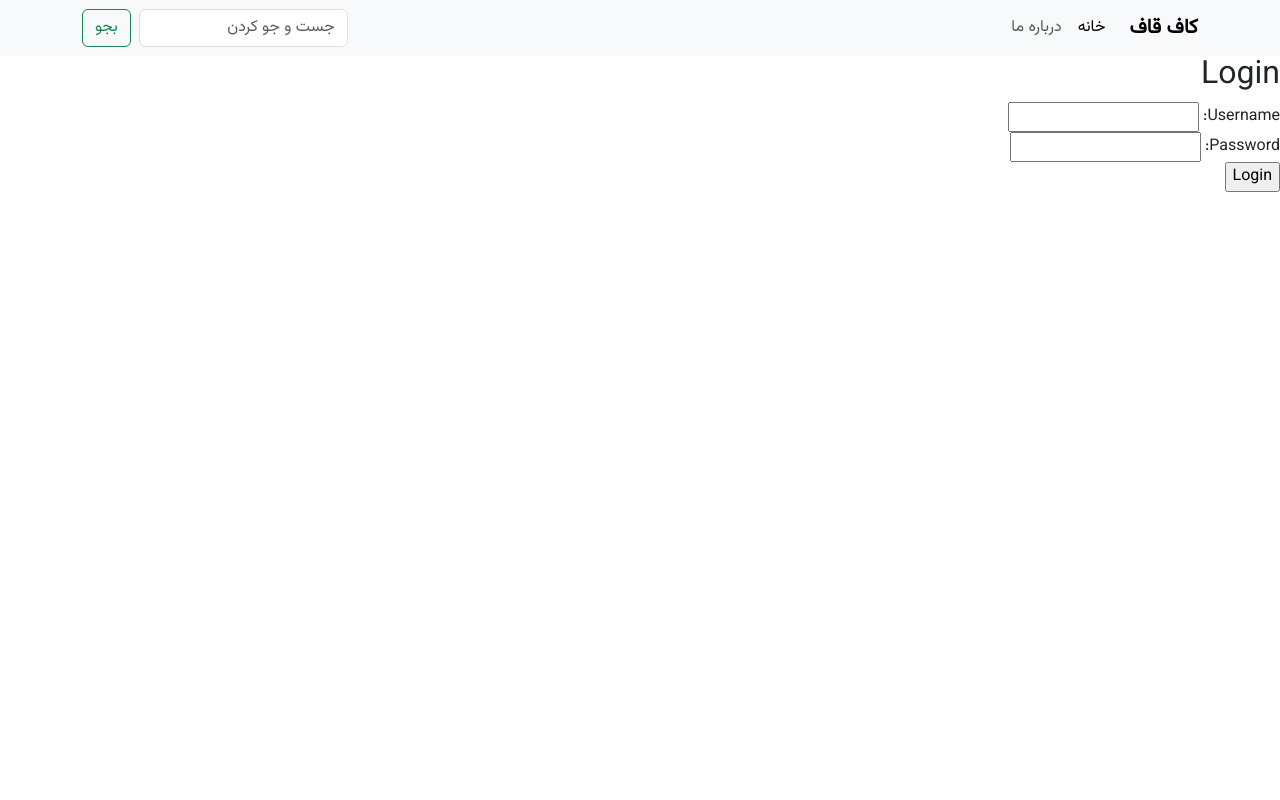
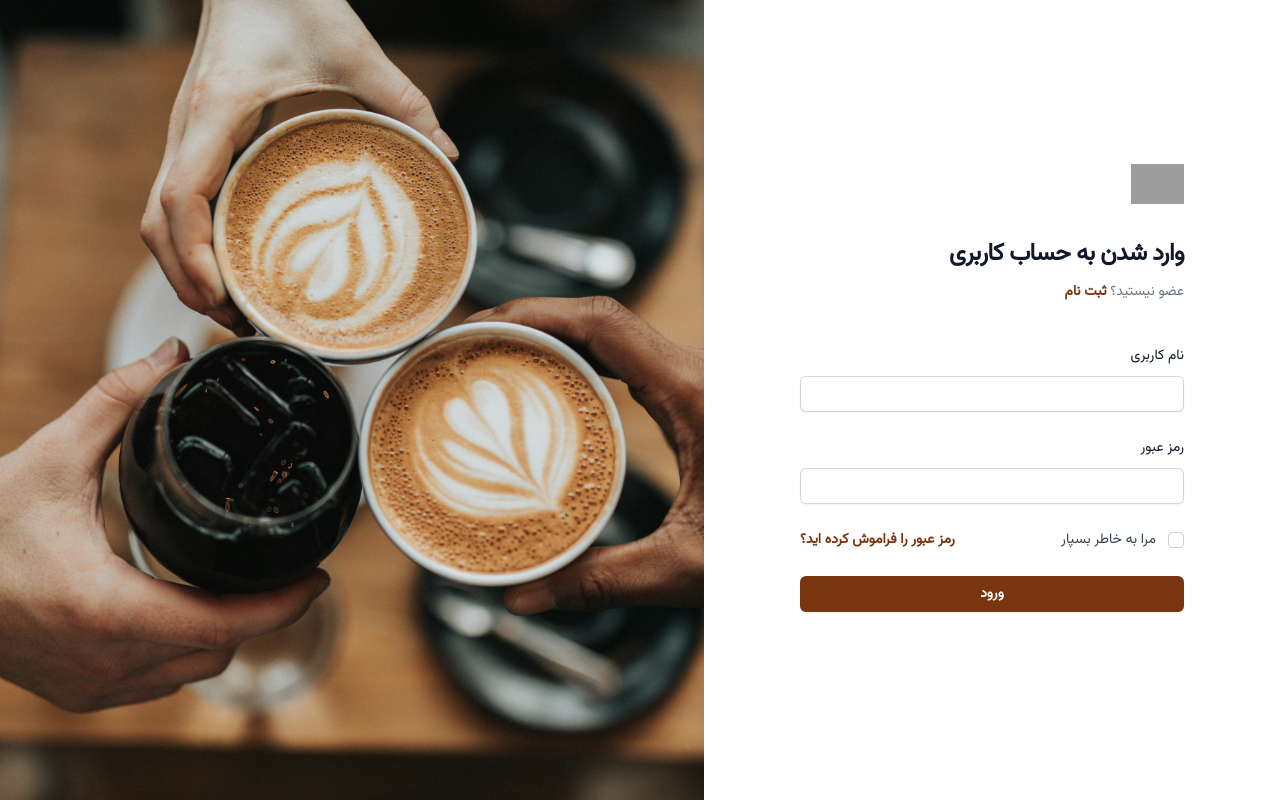
Before and after one commit to Erfaani/CafQaf, a Django app: page /login/ in a window 1280 px wide. Run offline with Django 4.2, Linux system fonts and the light colour scheme; some libraries are stand-ins or nearby versions; grey boxes are pictures that could not be loaded.

Commit message:
Redesign login page

```diff
--- a/account/templates/login.html
+++ b/account/templates/login.html
@@ -1,20 +1,86 @@
 {% extends "base.html" %}
+{% load static %}
 
 {% block title %}
 صفحه ورود
 {% endblock title %}
 
 {% block content %}
-<h2>Login</h2>
-{% if error %}
-    <p style="color: red;">{{ error }}</p>
-{% endif %}
-<form method="post" action="{% url 'login' %}">
-    {% csrf_token %}
-    <label for="username">Username:</label>
-    <input type="text" name="username" required><br>
-    <label for="password">Password:</label>
-    <input type="password" name="password" required><br>
-    <input type="submit" value="Login">
-</form>
+
+    <div class="flex min-h-full bg-white">
+        <div class="flex flex-1 flex-col justify-center px-4 py-12 sm:px-6 lg:flex-none lg:px-20 xl:px-24">
+            <div class="mx-auto w-full max-w-sm lg:w-96">
+                <div>
+                    <img class="h-10 w-auto" src="https://tailwindui.com/img/logos/mark.svg?color=amber&shade=900"
+                        alt="Your Company">
+                    <h2 class="mt-8 text-2xl font-bold leading-9 tracking-tight text-gray-900">وارد شدن به حساب کاربری</h2>
+                    <p class="mt-2 text-sm leading-6 text-gray-500">
+                        عضو نیستید؟
+                        <a href="#" class="font-semibold text-amber-900 hover:text-amber-800">
+                            ثبت نام
+                        </a>
+                    </p>
+                </div>
+
+                <div class="mt-10">
+                    <div>
+                        <form method="post" action="{% url 'login' %}" class="space-y-6">
+                            {% csrf_token %}
+                            <div>
+                                <label for="username" class="block text-sm font-medium leading-6 text-gray-900">نام کاربری</label>
+                                <div class="mt-2">
+                                    <input name="username" type="text" required
+                                        class="block w-full rounded-md border-0 py-1.5 shadow-sm ring-1 ring-inset ring-gray-300 placeholder:text-gray-400 focus:ring-2 focus:ring-inset focus:ring-amber-900 sm:text-sm sm:leading-6">
+                                </div>
+                            </div>
+
+                            <div>
+                                <label for="password"
+                                    class="block text-sm font-medium leading-6 text-gray-900">رمز عبور</label>
+                                <div class="mt-2">
+                                    <input id="password" name="password" type="password" autocomplete="current-password"
+                                        required
+                                        class="block w-full rounded-md border-0 py-1.5 shadow-sm ring-1 ring-inset ring-gray-300 placeholder:text-gray-400 focus:ring-2 focus:ring-inset focus:ring-amber-900 sm:text-sm sm:leading-6">
+                                </div>
+                            </div>
+
+                            <div class="flex items-center justify-between">
+                                <div class="flex items-center">
+                                    <input id="remember-me" name="remember-me" type="checkbox"
+                                        class="h-4 w-4 rounded border-gray-300 text-amber-900 focus:ring-amber-900">
+                                    <label for="remember-me" class="mr-3 block text-sm leading-6 text-gray-700">
+                                        مرا به خاطر بسپار
+                                    </label>
+                                </div>
+
+                                <div class="text-sm leading-6">
+                                    <a href="#" class="font-semibold text-amber-900 hover:text-amber-800">
+                                        رمز عبور را فراموش کرده اید؟
+                                    </a>
+                                </div>
+                            </div>
+
+                            <div>
+                                <button type="submit"
+                                    class="flex w-full justify-center rounded-md bg-amber-900 px-3 py-1.5 text-sm font-semibold leading-6 text-white shadow-sm hover:bg-amber-800 focus-visible:outline focus-visible:outline-2 focus-visible:outline-offset-2 focus-visible:outline-amber-800">
+                                    ورود
+                                </button>
+                            </div>
+
+                            <div>
+                                {% if error %}
+                                    <p class="text-red-500 text-xs">{{ error }}</p>
+                                {% endif %}
+                            </div>
+                        </form>
+                    </div>
+                </div>
+            </div>
+        </div>
+        <div class="relative hidden w-0 flex-1 lg:block">
+            <img class="absolute inset-0 h-full w-full object-cover"
+                src="{% static 'img/coffee.jpg' %}"
+                alt="">
+        </div>
+    </div>
 {% endblock content %}
--- a/templates/base.html
+++ b/templates/base.html
@@ -1,5 +1,5 @@
 <!DOCTYPE html>
-<html lang="per" dir="rtl">
+<html lang="per" dir="rtl" class="h-full">
 <head>
     <meta charset="utf-8"/>
     <title>
@@ -7,8 +7,11 @@
             My Personal Portfolio
         {% endblock %}
     </title>
-    <link rel="stylesheet" href="https://cdn.jsdelivr.net/npm/bootstrap@5.3.2/dist/css/bootstrap.rtl.min.css"
-          integrity="sha384-nU14brUcp6StFntEOOEBvcJm4huWjB0OcIeQ3fltAfSmuZFrkAif0T+UtNGlKKQv" crossorigin="anonymous">
+{#    <link rel="stylesheet" href="https://cdn.jsdelivr.net/npm/bootstrap@5.3.2/dist/css/bootstrap.rtl.min.css"#}
+{#          integrity="sha384-nU14brUcp6StFntEOOEBvcJm4huWjB0OcIeQ3fltAfSmuZFrkAif0T+UtNGlKKQv" crossorigin="anonymous">#}
+
+    <script src="https://cdn.tailwindcss.com?plugins=forms,typography,aspect-ratio,line-clamp"></script>
+
     <link rel="stylesheet" href="https://fonts.googleapis.com/css?family=Vazirmatn">
     <style>
         body {
@@ -20,48 +23,48 @@
     {% endblock %}
 
 </head>
-<body>
+<body class="h-full">
 
-<nav class="navbar navbar-expand-lg bg-body-tertiary">
-    <div class="container">
-        <a class="navbar-brand fw-bolder" href="{% url 'home' %}">کاف قاف</a>
-        <button class="navbar-toggler" type="button" data-bs-toggle="collapse" data-bs-target="#navbarSupportedContent"
-                aria-controls="navbarSupportedContent" aria-expanded="false" aria-label="Toggle navigation">
-            <span class="navbar-toggler-icon"></span>
-        </button>
-        <div class="collapse navbar-collapse" id="navbarSupportedContent">
-            <ul class="navbar-nav me-auto mb-2 mb-lg-0">
-                <li class="nav-item">
-                    <a class="nav-link active" aria-current="page" href="{% url 'home' %}">خانه</a>
-                </li>
-                <li class="nav-item">
-                    <a class="nav-link" href="#">درباره ما</a>
-                </li>
-                {% if request.user.is_authenticated %}
-                    <li class="nav-item dropdown">
-                        <a class="nav-link dropdown-toggle" href="#" role="button" data-bs-toggle="dropdown"
-                           aria-expanded="false">
-                            {{ request.user.username }}
-                        </a>
-                        <ul class="dropdown-menu">
-                            <li><a class="dropdown-item" href="#">داشبورد</a></li>
-                            <li><a class="dropdown-item" href="#">پروفایل</a></li>
-                            <li>
-                                <hr class="dropdown-divider">
-                            </li>
-                            <li><a class="dropdown-item" href="#">خارج شدن</a></li>
-                        </ul>
-                    </li>
-                {% endif %}
-            </ul>
-            <form class="d-flex" role="search">
-                <input class="form-control me-2" type="search" placeholder="جست و جو کردن" aria-label="Search">
-                <button class="btn btn-outline-success" type="submit">بجو</button>
-            </form>
-
-        </div>
-    </div>
-</nav>
+{#<nav class="navbar navbar-expand-lg bg-body-tertiary">#}
+{#    <div class="container">#}
+{#        <a class="navbar-brand fw-bolder" href="{% url 'home' %}">کاف قاف</a>#}
+{#        <button class="navbar-toggler" type="button" data-bs-toggle="collapse" data-bs-target="#navbarSupportedContent"#}
+{#                aria-controls="navbarSupportedContent" aria-expanded="false" aria-label="Toggle navigation">#}
+{#            <span class="navbar-toggler-icon"></span>#}
+{#        </button>#}
+{#        <div class="collapse navbar-collapse" id="navbarSupportedContent">#}
+{#            <ul class="navbar-nav me-auto mb-2 mb-lg-0">#}
+{#                <li class="nav-item">#}
+{#                    <a class="nav-link active" aria-current="page" href="{% url 'home' %}">خانه</a>#}
+{#                </li>#}
+{#                <li class="nav-item">#}
+{#                    <a class="nav-link" href="#">درباره ما</a>#}
+{#                </li>#}
+{#                {% if request.user.is_authenticated %}#}
+{#                    <li class="nav-item dropdown">#}
+{#                        <a class="nav-link dropdown-toggle" href="#" role="button" data-bs-toggle="dropdown"#}
+{#                           aria-expanded="false">#}
+{#                            {{ request.user.username }}#}
+{#                        </a>#}
+{#                        <ul class="dropdown-menu">#}
+{#                            <li><a class="dropdown-item" href="#">داشبورد</a></li>#}
+{#                            <li><a class="dropdown-item" href="#">پروفایل</a></li>#}
+{#                            <li>#}
+{#                                <hr class="dropdown-divider">#}
+{#                            </li>#}
+{#                            <li><a class="dropdown-item" href="#">خارج شدن</a></li>#}
+{#                        </ul>#}
+{#                    </li>#}
+{#                {% endif %}#}
+{#            </ul>#}
+{#            <form class="d-flex" role="search">#}
+{#                <input class="form-control me-2" type="search" placeholder="جست و جو کردن" aria-label="Search">#}
+{#                <button class="btn btn-outline-success" type="submit">بجو</button>#}
+{#            </form>#}
+{##}
+{#        </div>#}
+{#    </div>#}
+{#</nav>#}
 
 
 {% block content %}
```
Also changed, not shown: db.sqlite3, static/img/coffee.jpg (added).
